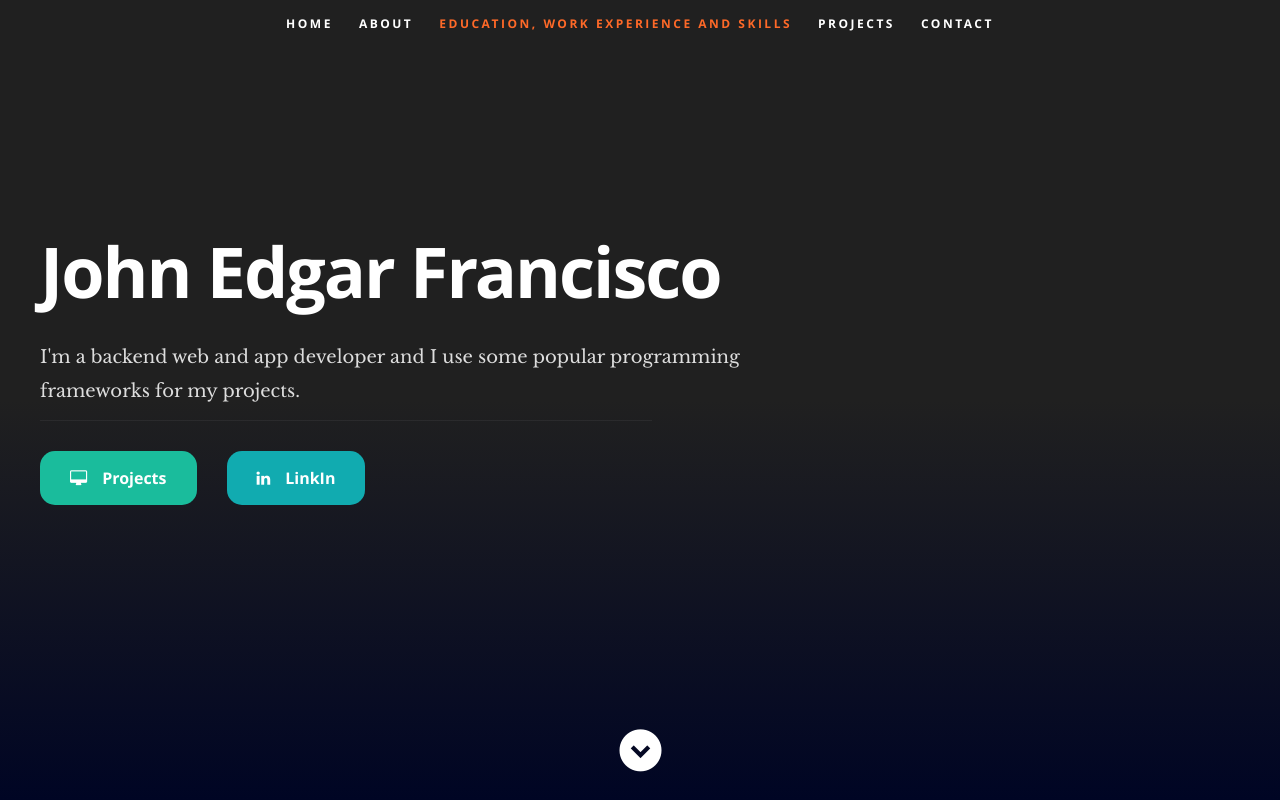
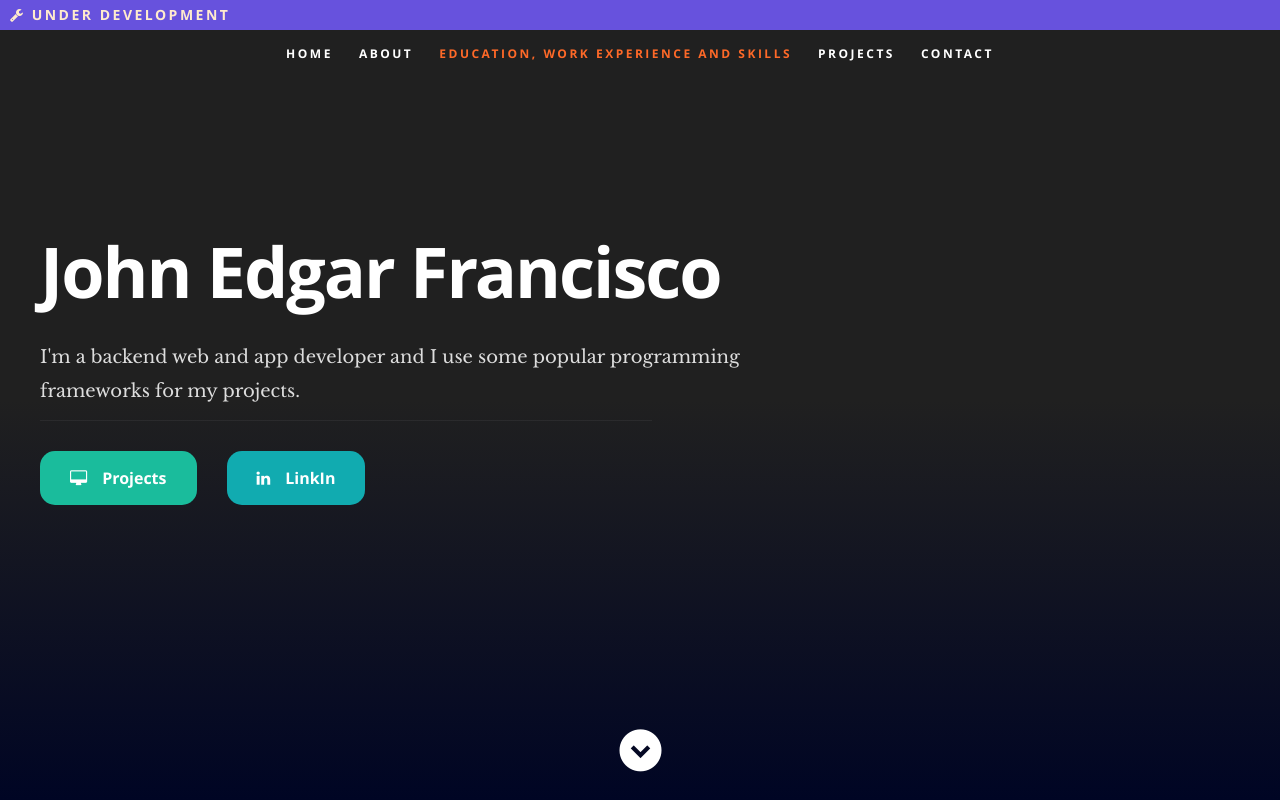
Before and after one commit to jedgarf/portfolio, a React (Create React App) app: page / in a window 1280 px wide. Shown: the top 800 px of the page. Built offline with nearby package versions, Linux system fonts and the light colour scheme.

Commit message:
under development sign

```diff
--- a/public/css/layout.css
+++ b/public/css/layout.css
@@ -27,6 +27,15 @@
 
 body {
     background: rgb(32, 32, 32);
+}
+
+.under-development-sign-div {
+    background-color: rgb(103, 82, 221);
+}
+
+.under-development-sign {
+    color: blanchedalmond;
+    margin-left: 10px;
 }
 
 
--- a/src/Components/Header.js
+++ b/src/Components/Header.js
@@ -16,6 +16,9 @@ class Header extends Component {
         {/* <ParticlesBg type="lines" bg={true} /> */}
 
         <nav id="nav-wrap">
+        <div className="under-development-sign-div">
+          <h6 className="under-development-sign"><i className="fa fa-wrench"></i> Under Development</h6>
+        </div>
           <a className="mobile-btn" href="#nav-wrap" title="Show navigation">
             Show navigation
           </a>
--- a/src/Components/Portfolio.js
+++ b/src/Components/Portfolio.js
@@ -26,7 +26,7 @@ class Portfolio extends Component {
         <Fade left duration={1000} distance="40px">
           <div className="row">
             <div className="twelve columns collapsed">
-              <h1>Check Out Some of My Works.</h1>
+              <h1>Check Out Some of My Projects.</h1>
 
               <p>Will be posted soon.</p>
 
```
